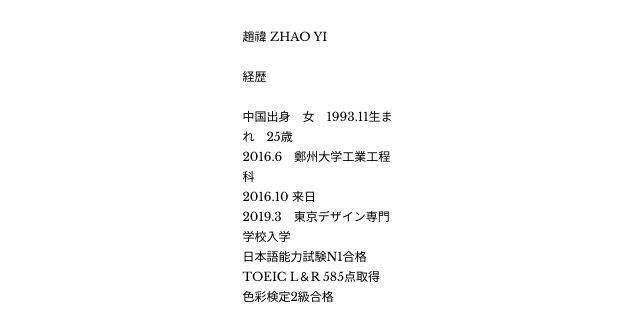
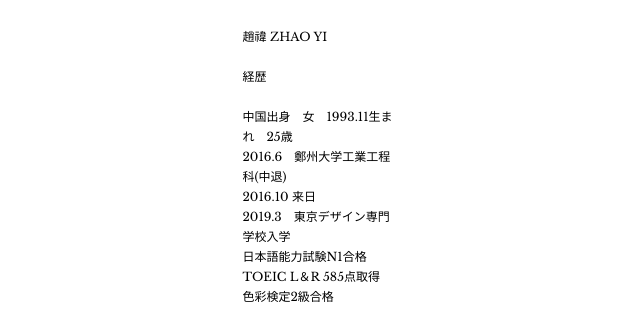
Before and after one commit to shijuju/portfolio, a plain HTML site: page profile.html in a window 1280 px wide. Shown: the part 353-687 px from the top of the page, 95-735 px from the left. Drawn offline with nearby package versions, Linux system fonts and the light colour scheme.

Commit message:
Update profile.html

```diff
--- a/profile.html
+++ b/profile.html
@@ -30,7 +30,7 @@
 	<main>
 	<div class="left">
 		<h1>自己紹介<br>profile</h1>
-		<p>趙禕 ZHAO YI<br><br>経歴<br><br>中国出身　女　1993.11生まれ　25歳<br>2016.6　鄭州大学工業工程科<br>2016.10 来日<br>2019.3　東京デザイン専門学校入学<br>日本語能力試験N1合格<br>TOEIC L＆R 585点取得<br>色彩検定2級合格</p>
+		<p>趙禕 ZHAO YI<br><br>経歴<br><br>中国出身　女　1993.11生まれ　25歳<br>2016.6　鄭州大学工業工程科(中退)<br>2016.10 来日<br>2019.3　東京デザイン専門学校入学<br>日本語能力試験N1合格<br>TOEIC L＆R 585点取得<br>色彩検定2級合格</p>
 		<h2>使えるソフト</h2>
 		<div class="soft">
 			<ul>
```
